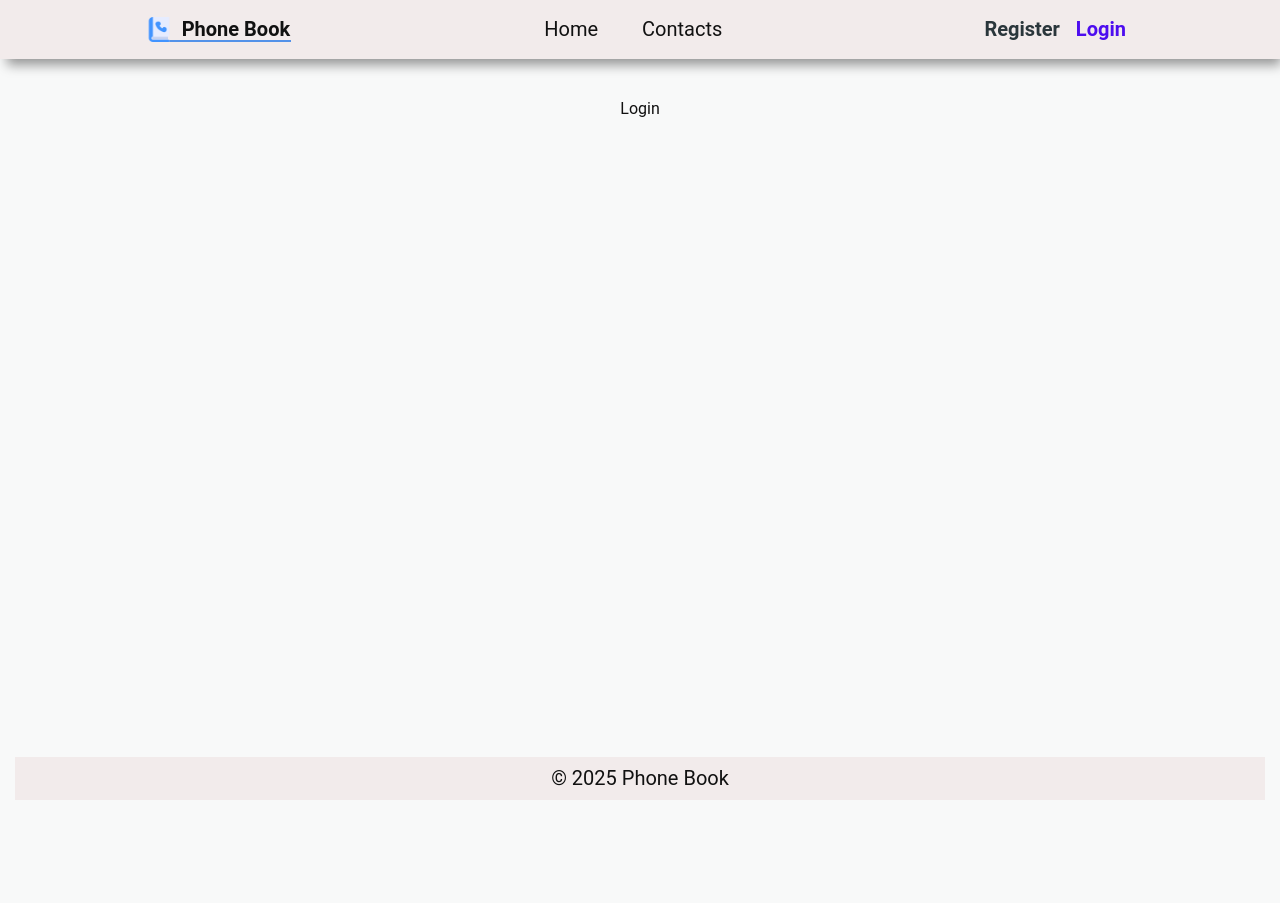
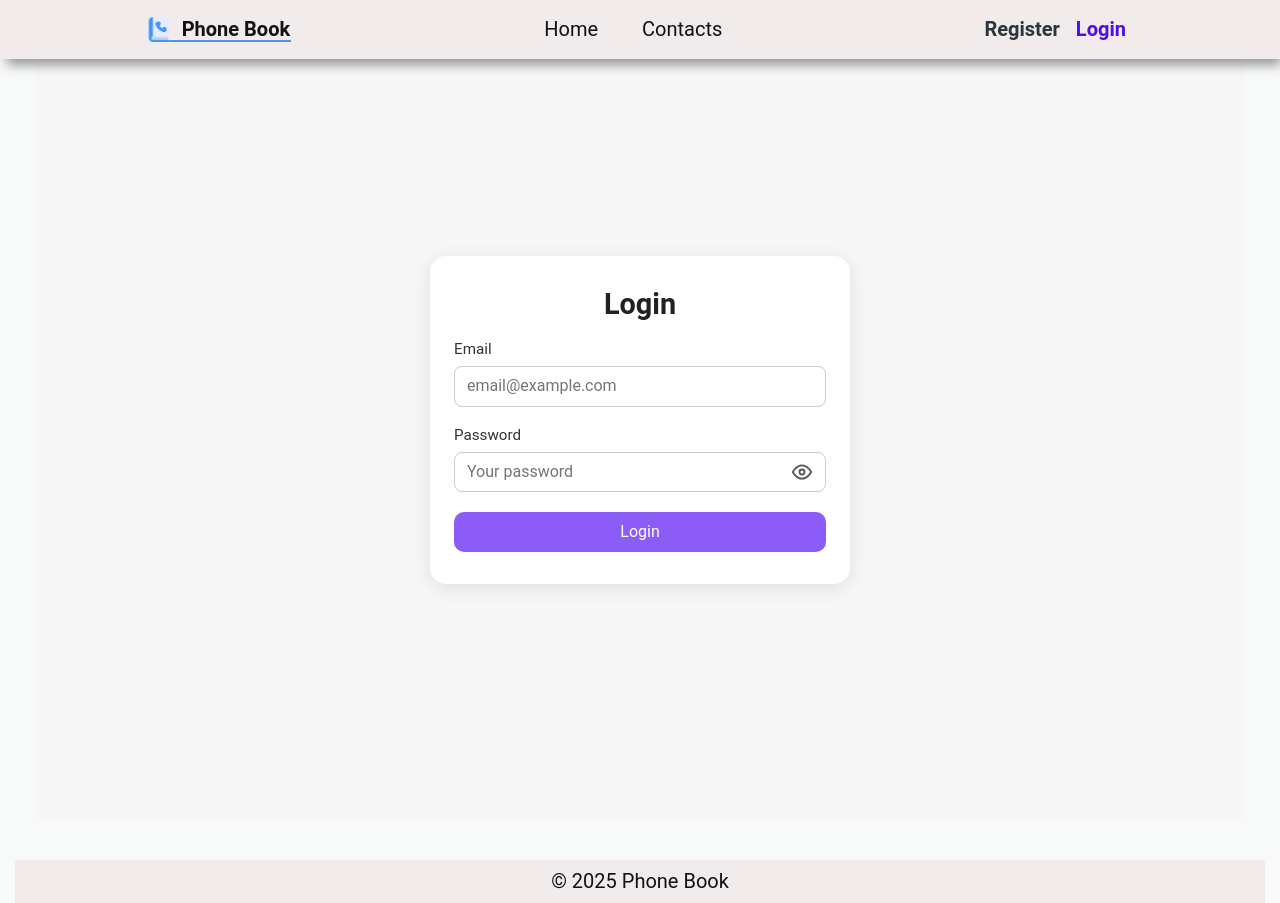
Before and after one commit to PetroMazuryk/phone-book-frontend, a React (Vite) app: page /phone-book-frontend/login in a window 1280 px wide. Before the commit the page ends 800 px from the top, so only its background shows below. Built offline with nearby package versions, Linux system fonts and the light colour scheme; no server answers.

Commit message:
add LoginForm component

```diff
--- a/src/App.tsx
+++ b/src/App.tsx
@@ -5,6 +5,7 @@ import ContactsPage from './pages/ContactsPage/ContactsPage';
 import ContactIdPage from './pages/ContactIdPage/ContactIdPage';
 import NotFoundPage from './pages/NotFoundPage/NotFoundPage';
 import RegisterPage from './components/RegisterForm/RegisterForm';
+import LoginForm from './components/LoginForm/LoginForm';
 
 function App() {
   return (
@@ -28,12 +29,7 @@ function App() {
         <Route
           path="/login"
           element={
-            <RestrictedRoute
-              redirectTo="/contacts"
-              component={
-                <div style={{ textAlign: 'center', marginTop: 80 }}>Login</div>
-              }
-            />
+            <RestrictedRoute redirectTo="/contacts" component={<LoginForm />} />
           }
         />
         <Route path="contacts" element={<ContactsPage />} />
--- /dev/null
+++ b/src/components/LoginForm/LoginForm.tsx
@@ -0,0 +1,82 @@
+import React, { useState } from 'react';
+import { useAppDispatch, useAppSelector } from '../../hooks/reduxHooks';
+import { loginUser } from '../../redux/auth/operations';
+import { RootState, AppDispatch } from '../../redux/store';
+import icon from '../../assets/sprite.svg';
+import styles from '../../components/RegisterForm/RegisterForm.module.css';
+
+const LoginForm: React.FC = () => {
+  const dispatch = useAppDispatch() as AppDispatch;
+  const { loading, error } = useAppSelector((state: RootState) => state.auth);
+
+  const [email, setEmail] = useState('');
+  const [password, setPassword] = useState('');
+  const [showPassword, setShowPassword] = useState(false);
+
+  const handleSubmit = async (e: React.FormEvent) => {
+    e.preventDefault();
+    if (!email || !password) return;
+
+    try {
+      await dispatch(loginUser({ email, password })).unwrap();
+      setEmail('');
+      setPassword('');
+    } catch (err) {}
+  };
+
+  return (
+    <div className={styles.registerPage}>
+      <form className={styles.registerCard} onSubmit={handleSubmit} noValidate>
+        <h2 className={styles.title}>Login</h2>
+
+        <label className={styles.field}>
+          <span className={styles.labelText}>Email</span>
+          <input
+            className={styles.input}
+            type="email"
+            value={email}
+            onChange={(e) => setEmail(e.target.value)}
+            placeholder="email@example.com"
+            autoComplete="email"
+          />
+        </label>
+
+        <label className={`${styles.field} ${styles.passwordField}`}>
+          <span className={styles.labelText}>Password</span>
+          <div className={styles.inputWrapper}>
+            <input
+              className={styles.input}
+              type={showPassword ? 'text' : 'password'}
+              value={password}
+              onChange={(e) => setPassword(e.target.value)}
+              placeholder="Your password"
+              autoComplete="current-password"
+            />
+            <button
+              type="button"
+              className={styles.eyeBtn}
+              aria-label={showPassword ? 'Hide password' : 'Show password'}
+              onClick={() => setShowPassword((s) => !s)}
+            >
+              <svg className={styles.icon} aria-hidden="true">
+                <use
+                  xlinkHref={`${icon}${
+                    showPassword ? '#icon-eye-off' : '#icon-eye'
+                  }`}
+                />
+              </svg>
+            </button>
+          </div>
+        </label>
+
+        {error && <div className={styles.error}>{error}</div>}
+
+        <button className={styles.submitBtn} type="submit" disabled={loading}>
+          {loading ? 'Logging in...' : 'Login'}
+        </button>
+      </form>
+    </div>
+  );
+};
+
+export default LoginForm;
```
